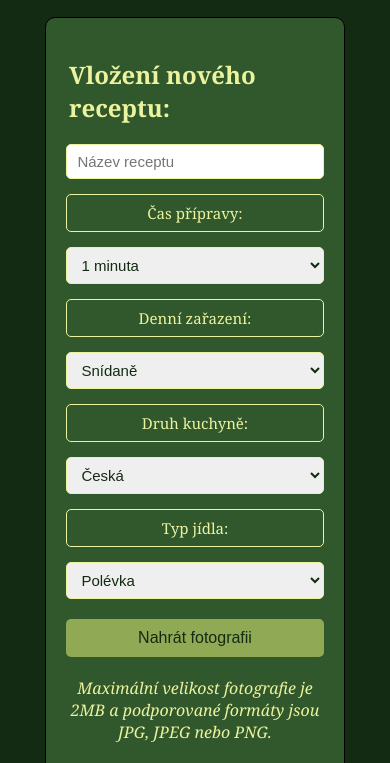
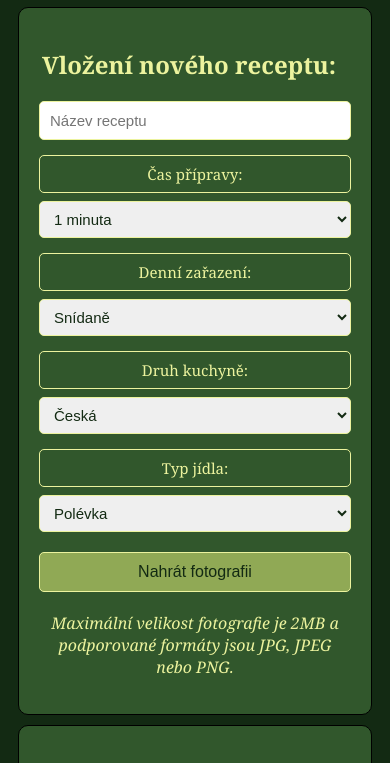
Before and after one commit to Vulcaner/Recept-, a plain HTML site: page index.html in a window 390 px wide. Shown: the part 54-817 px from the top of the page. Drawn offline with Linux system fonts and the light colour scheme; files whose address does not match are found by name.

Commit message:
Třetí aktualizace.

```diff
--- a/index.html
+++ b/index.html
@@ -14,8 +14,9 @@
         <div style="border: 1px solid black;">
             <h2>Vložení nového receptu:</h2>
             <div id="zalozeni_receptu">
-                <input type="text" name="nazev_receptu" placeholder="Název receptu">
+                <input class="nazev_receptu_input" type="text" name="nazev_receptu" placeholder="Název receptu">
 
+                <div class="pair">
                     <label for="doba_pripravy">Čas přípravy:</label>
                     <select id="doba_pripravy" name="doba_pripravy">
                         <option value="1">1 minuta</option>
@@ -45,7 +46,9 @@
                         <option value="225">3 hodiny 45 minut</option>
                         <option value="240">4 hodiny</option>
                     </select>
+                </div>
 
+                <div class="pair">
                     <label for="denni_dobro">Denní zařazení:</label>
                     <select id="denni_dobro" name="denni_dobro">
                         <option value="snidane">Snídaně</option>
@@ -53,7 +56,9 @@
                         <option value="obed">Oběd</option>
                         <option value="vecere">Večeře</option>
                     </select>
+                </div>
 
+                <div class="pair">
                     <label for="druh_kuchyne">Druh kuchyně:</label>
                     <select id="druh_kuchyne" name="druh_kuchyne">
                         <option value="ceska">Česká</option>
@@ -61,7 +66,9 @@
                         <option value="asijska">Asijská</option>
                         <option value="francouzska">Francouzská</option>
                     </select>
+                </div>
 
+                <div class="pair">
                     <label for="typ_jidla">Typ jídla:</label>
                     <select id="typ_jidla" name="typ_jidla">
                         <option value="polevka">Polévka</option>
@@ -71,8 +78,9 @@
                         <option value="moucnik">Moučníky</option>
                         <option value="dezert">Dezerty</option>
                     </select>
+                </div>
 
-                <button class="upload-button" onclick="document.getElementById('upload_foto').click()">Nahrát fotografii</button>
+                <button class="upload-button" type="button" onclick="document.getElementById('upload_foto').click()">Nahrát fotografii</button>
                 <input id="upload_foto" type="file" name="foto" accept=".jpg, .png, .jpeg" style="display: none;">
                 <p id="max_vel">Maximální velikost fotografie je 2MB a podporované formáty jsou JPG, JPEG nebo PNG.</p>
             </div>
@@ -122,7 +130,8 @@
             </div>
         </div>
 
-        <div>
+        <div class="button-container">
+            <input id="zobraz_ulozene" type="button" value="Zobrazit uložené recepty">
             <input id="uloz_recept" type="submit" value="Uložit recept">
         </div>
 
--- a/style.css
+++ b/style.css
@@ -31,28 +31,55 @@ div[style="border: 1px solid black;"] {
   flex-wrap: wrap;
   gap: 15px;
   width: 100%;
+  align-items: flex-start;
 }
 
-#zalozeni_receptu input[type="text"],
-#zalozeni_receptu input[type="number"],
-#zalozeni_receptu select,
-#zalozeni_receptu label {
+
+.nazev_receptu_input {
+  flex: 0 0 100%;
+  padding: 10px;
+  border: 1px solid #ecf39e;
+  border-radius: 5px;
+  font-size: 15px;
+  color: #132a13;
+  min-width: 250px;
+  box-sizing: border-box;
+}
+
+
+.pair {
+  display: flex;
+  flex-direction: row;
+  align-items: flex-start;
+  gap: 8px;
+  box-sizing: border-box;
+  flex: 1 1 20%;
+  min-width: 150px;
+}
+
+
+#zalozeni_receptu label,
+#zalozeni_receptu select {
   padding: 8px 10px;
   border: 1px solid #ecf39e;
   border-radius: 5px;
+  font-size: 15px;
   box-sizing: border-box;
-  font-size: 15px;
-  color: #132a13;
-  flex: 1 1 auto;
-  min-width: 100px;
 }
 
-#zalozeni_receptu label {
-  font-size: 15px;
+.pair label {
   color: #ecf39e;
+  background: transparent;
   display: flex;
   align-items: center;
   justify-content: center;
+  white-space: nowrap;
+}
+
+.pair select {
+  color: #132a13;
+  flex: 1 1 auto;
+  min-width: 0;
 }
 
 textarea {
@@ -74,10 +101,10 @@ textarea {
   background-color: #90a955;
   color: #132a13;
   text-align: center;
+  border: 1px solid #ecf39e;
   border-radius: 5px;
   cursor: pointer;
   font-size: 16px;
-  border: none;
   margin-top: 5px;
 }
 
@@ -200,7 +227,6 @@ li select {
   height: 20px;
 }
 
-
 li div[title="Smazat"] {
   flex: 0 1 auto;
   color: #ff0000;
@@ -239,10 +265,14 @@ li div[title="Smazat"]:hover {
   color: #ecf39e;
 }
 
+.button-container {
+  text-align: center;
+}
 
-#uloz_recept {
-  display: block;
-  margin: 20px auto;
+#uloz_recept,
+#zobraz_ulozene {
+  display: inline-block;
+  margin: 20px;
   padding: 15px 30px;
   background-color: #90a955;
   color: #132a13;
@@ -254,13 +284,31 @@ li div[title="Smazat"]:hover {
   text-align: center;
 }
 
-#uloz_recept:hover {
+#uloz_recept:hover,
+#zobraz_ulozene:hover {
   background-color: #132a13;
   color: #ecf39e;
 }
 
 
+@media (max-width: 1200px) {
+  .pair {
+    flex: 1 1 50%;
+  }
+}
+
+
 @media (max-width: 768px) {
+  div[style="border: 1px solid black;"] {
+    max-width: 100%;
+    margin: 10px;
+  }
+
+  .pair {
+    flex: 1 1 100%;
+    width: 100%;
+  }
+
   #zalozeni_receptu,
   #formular > div div,
   li {
@@ -269,12 +317,16 @@ li div[title="Smazat"]:hover {
 
   #zalozeni_receptu input[type="text"],
   #zalozeni_receptu input[type="number"],
-  #zalozeni_receptu button,
-  #zalozeni_receptu #max_vel,
-  input[type="text"],
-  input[type="number"],
-  select,
+  #zalozeni_receptu select,
+  #zalozeni_receptu label,
+  .upload-button,
+  #max_vel,
   textarea {
     flex: 1 1 100%;
+    width: 100%;
+  }
+
+  .nazev_receptu_input {
+    width: 100%;
   }
 }
```
Lines whose indentation alone changed are shown as unchanged.
